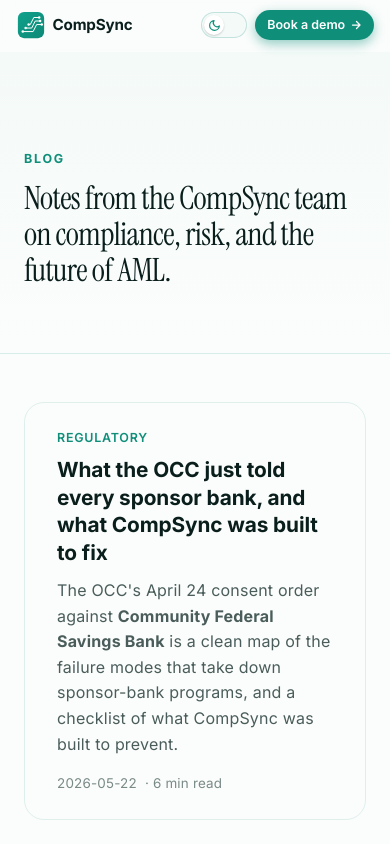
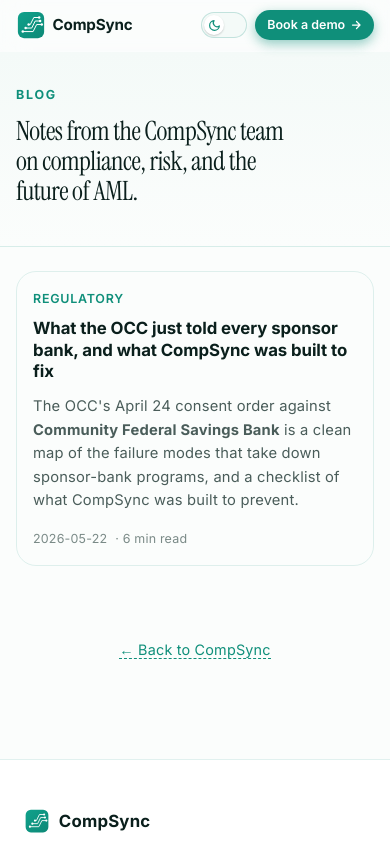
Before and after one commit to compsync-ai/compsync-portfolio, a Vue app: page /blog in a window 390 px wide. Shown: the top 844 px of the page. Built offline with nearby package versions, Linux system fonts and the light colour scheme.

Commit message:
fix: spacing between navigation header in small screen size

```diff
--- a/src/components/preview/PreviewHeader.vue
+++ b/src/components/preview/PreviewHeader.vue
@@ -211,6 +211,7 @@
   font-size: 0.82rem;
   line-height: 1;
   font-weight: 600;
+  white-space: nowrap;
   border-radius: var(--radius-pill);
   box-shadow: 0 6px 18px var(--brand-glow);
   cursor: pointer;
--- a/src/pages/BlogIndex.vue
+++ b/src/pages/BlogIndex.vue
@@ -176,4 +176,18 @@
   color: var(--brand);
   border-bottom: 1px dashed currentColor;
 }
+
+@media (max-width: 720px) {
+  /* Hero was 96px top / 48px bottom — way too generous for a phone screen.
+     Trim and let the title settle on three readable lines. */
+  .blog-index__hero { padding: var(--space-6) var(--space-4) var(--space-5); }
+  .blog-index__hero h1 { font-size: clamp(1.6rem, 6.8vw, 2.2rem); }
+  .blog-index__list { margin-top: var(--space-5); padding: 0 var(--space-4); gap: var(--space-4); }
+  /* Reduce card padding so titles get more horizontal room and don't
+     wrap into 4-5 line stacks on phones. */
+  .post-card__link { padding: var(--space-4) var(--space-4); }
+  .post-card h2 { font-size: 1.05rem; line-height: 1.3; }
+  .post-card__excerpt { font-size: 0.92rem; }
+  .post-card__meta { font-size: 0.78rem; }
+}
 </style>
--- a/src/pages/BlogPost.vue
+++ b/src/pages/BlogPost.vue
@@ -117,6 +117,10 @@
 <style scoped>
 .post {
   min-height: 100vh;
+}
+/* Padding lives on the article body, not on the outer wrapper, so the
+   sticky PreviewHeader stays edge-to-edge — same approach as BlogIndex. */
+.post > main {
   padding: var(--space-7) var(--space-5) var(--space-9);
 }
 .post__inner {
@@ -233,4 +237,20 @@
   line-height: 1.6;
   font-style: italic;
 }
+
+@media (max-width: 720px) {
+  /* Trim the very generous bottom padding so the post doesn't leave
+     a giant white slab between the bio and the footer on phones. */
+  .post > main { padding: var(--space-5) var(--space-4) var(--space-6); }
+  .post h1 { font-size: clamp(1.5rem, 6.4vw, 2rem); }
+  .post__tag { margin-top: var(--space-4); font-size: 0.72rem; }
+  .post__meta { font-size: 0.82rem; margin-bottom: var(--space-5); }
+  /* Body type was 17px on phones which read big next to the trim
+     header. 16px sits more naturally on small screens. */
+  .post__body { font-size: 1rem; line-height: 1.68; }
+  .post__body :deep(h2) { font-size: 1.4rem; margin: var(--space-6) 0 var(--space-3); }
+  .post__body :deep(h3) { font-size: 1.1rem; }
+  .post__body :deep(blockquote) { padding: 0.2rem 0 0.2rem 0.85rem; }
+  .post__body :deep(pre) { padding: 0.85rem; font-size: 0.82rem; }
+}
 </style>
```
